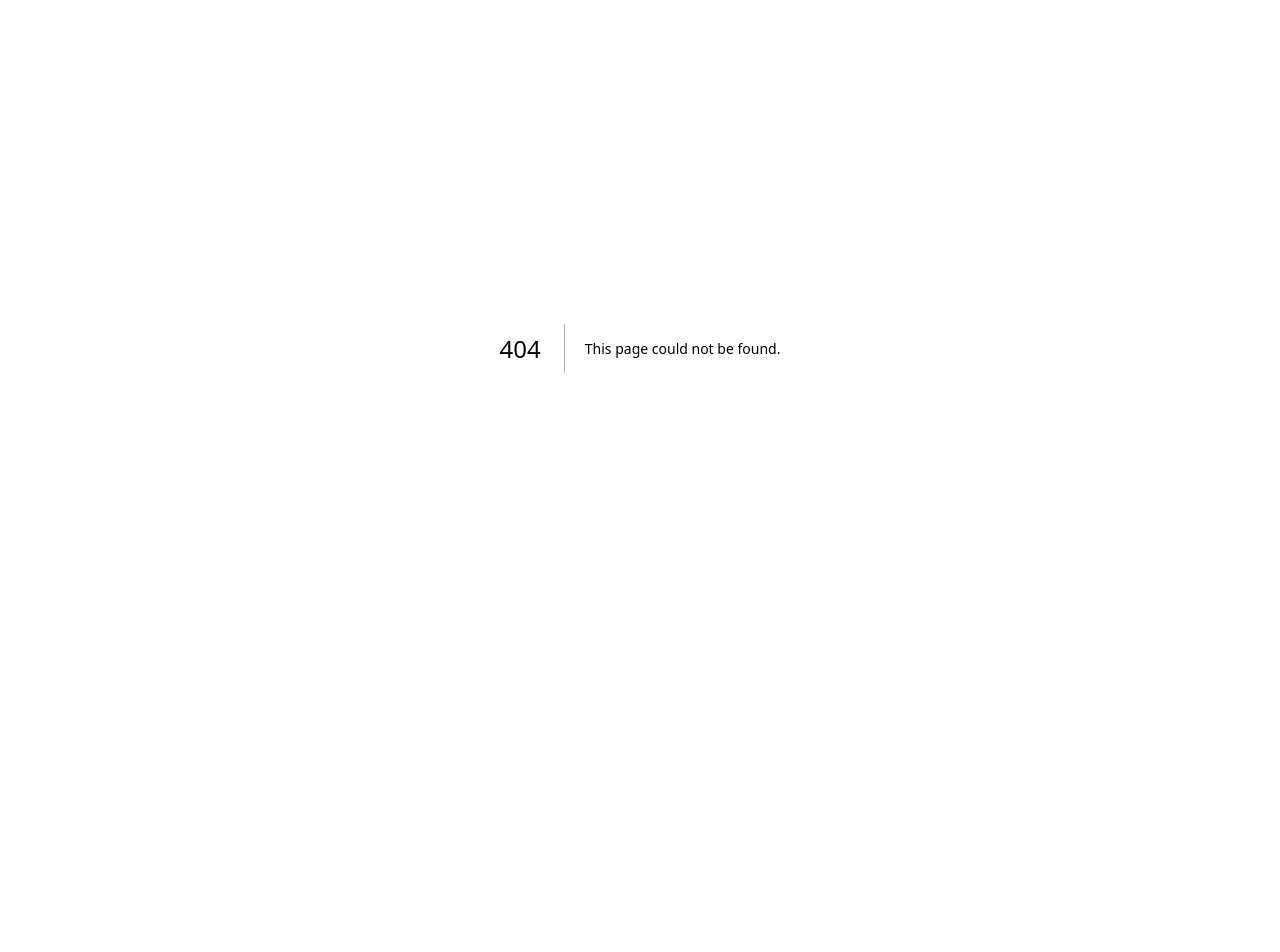
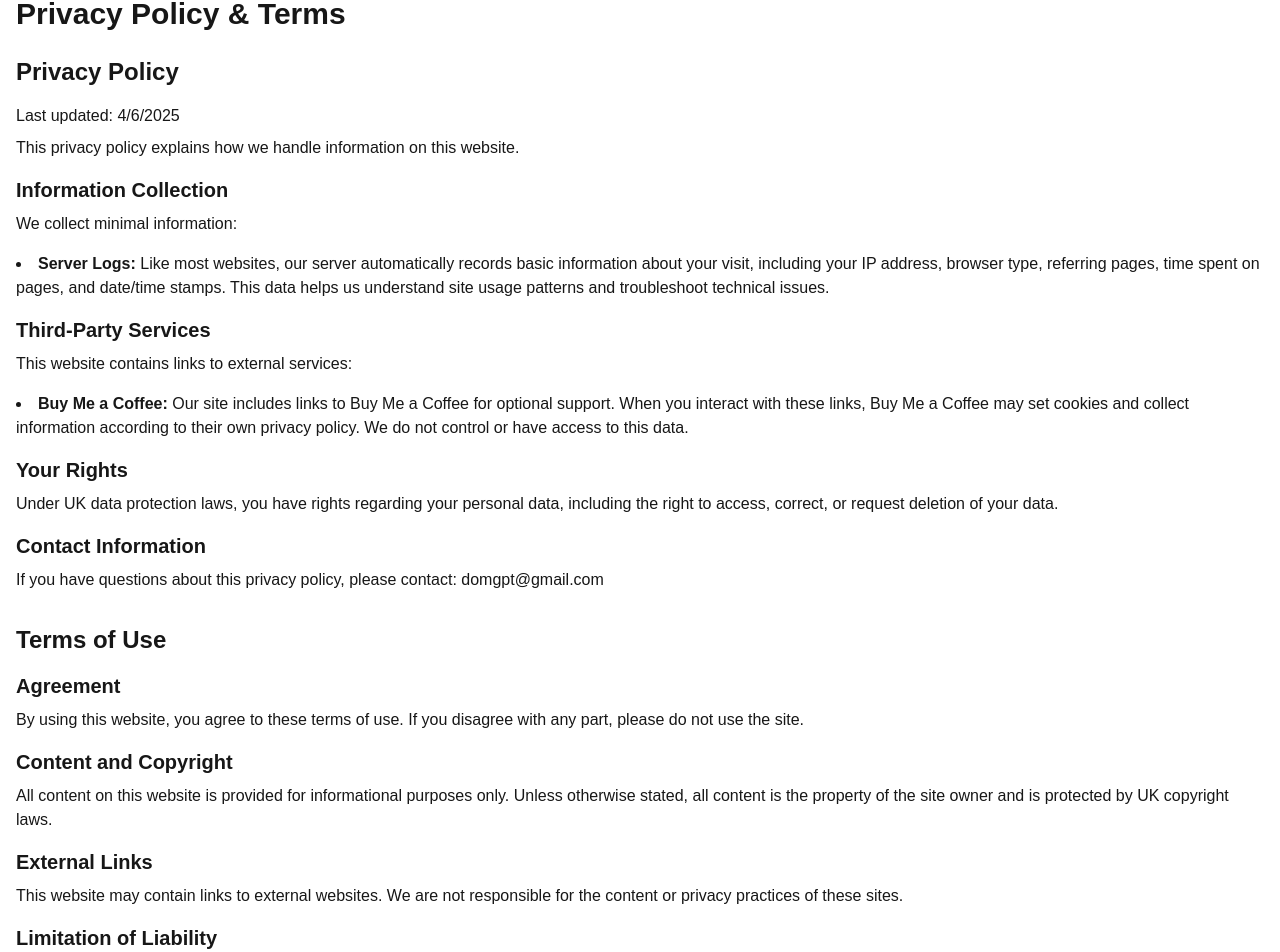
Before and after one commit to williamgki/domgptfrontend, a Next.js app: page /terms in a window 1280 px wide. Before the commit this address had no page. Shown: the part 112-1064 px from the top of the page. Before the commit the page ends 860 px from the top, so only its background shows below. Built offline with nearby package versions, Linux system fonts and the light colour scheme.

Commit message:
Add Terms and Privacy page

```diff
--- /dev/null
+++ b/app/terms/page.js
@@ -0,0 +1,62 @@
+// app/terms-and-privacy/page.js
+import React from 'react';
+
+const TermsAndPrivacy = () => {
+  const currentDate = new Date().toLocaleDateString();
+
+  return (
+    <div className="container mx-auto py-12 px-4">
+      <h1 className="text-3xl font-bold mb-6">Privacy Policy & Terms</h1>
+
+      <section className="mb-8">
+        <h2 className="text-2xl font-semibold mb-4">Privacy Policy</h2>
+        <p className="mb-2">Last updated: {currentDate}</p>
+        <p className="mb-4">This privacy policy explains how we handle information on this website.</p>
+
+        <h3 className="text-xl font-semibold mb-2">Information Collection</h3>
+        <p className="mb-4">We collect minimal information:</p>
+        <ul className="list-disc list-inside mb-4">
+          <li>
+            <strong>Server Logs:</strong> Like most websites, our server automatically records basic information about your visit, including your IP address, browser type, referring pages, time spent on pages, and date/time stamps. This data helps us understand site usage patterns and troubleshoot technical issues.
+          </li>
+        </ul>
+
+        <h3 className="text-xl font-semibold mb-2">Third-Party Services</h3>
+        <p className="mb-4">This website contains links to external services:</p>
+        <ul className="list-disc list-inside mb-4">
+          <li>
+            <strong>Buy Me a Coffee:</strong> Our site includes links to Buy Me a Coffee for optional support. When you interact with these links, Buy Me a Coffee may set cookies and collect information according to their own privacy policy. We do not control or have access to this data.
+          </li>
+        </ul>
+
+        <h3 className="text-xl font-semibold mb-2">Your Rights</h3>
+        <p className="mb-4">Under UK data protection laws, you have rights regarding your personal data, including the right to access, correct, or request deletion of your data.</p>
+
+        <h3 className="text-xl font-semibold mb-2">Contact Information</h3>
+        <p>If you have questions about this privacy policy, please contact: <a href="mailto:domgpt@gmail.com">domgpt@gmail.com</a></p>
+      </section>
+
+      <section>
+        <h2 className="text-2xl font-semibold mb-4">Terms of Use</h2>
+
+        <h3 className="text-xl font-semibold mb-2">Agreement</h3>
+        <p className="mb-4">By using this website, you agree to these terms of use. If you disagree with any part, please do not use the site.</p>
+
+        <h3 className="text-xl font-semibold mb-2">Content and Copyright</h3>
+        <p className="mb-4">All content on this website is provided for informational purposes only. Unless otherwise stated, all content is the property of the site owner and is protected by UK copyright laws.</p>
+
+        <h3 className="text-xl font-semibold mb-2">External Links</h3>
+        <p className="mb-4">This website may contain links to external websites. We are not responsible for the content or privacy practices of these sites.</p>
+
+        <h3 className="text-xl font-semibold mb-2">Limitation of Liability</h3>
+        <p className="mb-4">The information on this website is provided "as is" without any representations or warranties, express or implied. We make no representations or warranties regarding the accuracy or completeness of the information.</p>
+        <p className="mb-4">We will not be liable for any loss or damage including without limitation, indirect or consequential loss or damage, arising from use of this website.</p>
+
+        <h3 className="text-xl font-semibold mb-2">Changes to Terms</h3>
+        <p>We reserve the right to modify these terms at any time. Changes will be effective immediately upon posting to the website.</p>
+      </section>
+    </div>
+  );
+};
+
+export default TermsAndPrivacy;
```
